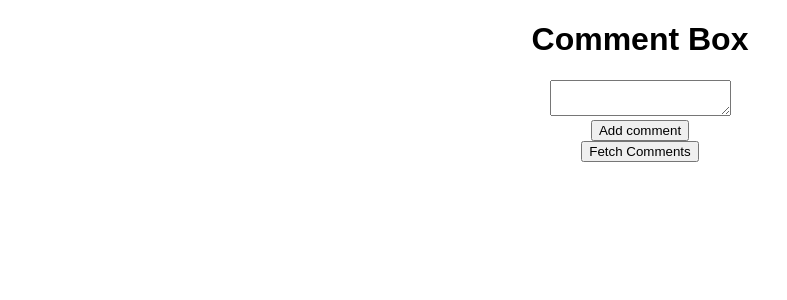
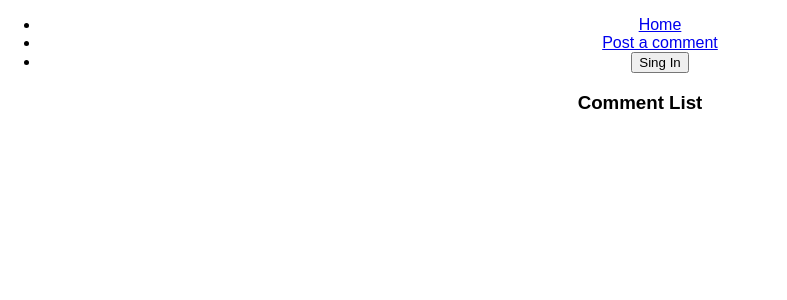
Before and after one commit to ArtemTyzhnenko/HigherOrderComponents, a React (Create React App) app: page / in a window 1280 px wide. Shown: the top 300 px of the page, without its empty margins (0-787 px from the left). Built offline with nearby package versions, Linux system fonts and the light colour scheme.

Commit message:
add routes and create navigation, and create auth reducer

```diff
--- a/src/components/App.js
+++ b/src/components/App.js
@@ -1,17 +1,54 @@
 import React, {Component} from 'react';
-import './App.css';
+import { Route, Link } from 'react-router-dom';
+import { connect } from 'react-redux';
+import { changeAuth } from '../reducers/auth/actions'
 import CommentBoxContainer from '../containers/CommentBoxContainer/CommentBoxContainer';
 import CommentListContainer from '../containers/CommentListContainer/CommentListContainer';
 
+import './App.css';
+
 class App extends Component {
+
+    renderButton = () =>{
+        const { changeAuth } = this.props;
+        if(this.props.auth){
+            return <button onClick={() => changeAuth()}>Sing Out</button>
+        } else {
+            return <button onClick={() => changeAuth()}>Sing In</button>
+        }
+    };
+
+    renderHeader = () =>{
+        return(
+            <ul>
+                <li>
+                    <Link to="/">Home</Link>
+                </li>
+                <li>
+                    <Link to="/post">Post a comment</Link>
+                </li>
+                <li>
+                    { this.renderButton() }
+                </li>
+            </ul>
+        )
+    };
+
     render() {
         return (
             <div className="App">
-                <CommentBoxContainer />
-                <CommentListContainer />
+                { this.renderHeader() }
+                <Route path='/post' component={ CommentBoxContainer } />
+                <Route path='/' exact component={ CommentListContainer }/>
             </div>
         );
     }
 }
 
-export default App;
+const mapStateToProps = ({ auth }) => {
+    return {
+        auth: auth.auth,
+    };
+};
+
+export default connect(mapStateToProps, { changeAuth })(App);
--- a/src/components/CommentList/CommentList.js
+++ b/src/components/CommentList/CommentList.js
@@ -10,6 +10,7 @@ const CommentList = ({ comments }) => {
 
     return (
       <div>
+          <h3>Comment List</h3>
           <ul>
               { renderComments() }
           </ul>
--- a/src/index.js
+++ b/src/index.js
@@ -2,11 +2,14 @@ import React from 'react';
 import ReactDOM from 'react-dom';
 import './index.css';
 import App from './components/App';
+import { BrowserRouter, Route } from 'react-router-dom'
 
 import Root from './Root'
 
 ReactDOM.render(
     <Root>
-        <App />
+        <BrowserRouter>
+            <Route path='/' component={App}/>
+        </BrowserRouter>
     </Root>
     , document.getElementById('root'));
--- /dev/null
+++ b/src/reducers/auth/actionTypes.js
@@ -0,0 +1 @@
+export const CHANGE_AUTH='CHANGE_AUTH';
--- /dev/null
+++ b/src/reducers/auth/actions.js
@@ -0,0 +1,7 @@
+import * as actionTypes from './actionTypes'
+
+export const changeAuth = () =>{
+    return {
+        type: actionTypes.CHANGE_AUTH,
+    }
+}
--- /dev/null
+++ b/src/reducers/auth/reducerAuth.js
@@ -0,0 +1,19 @@
+import * as actionTypes from './actionTypes';
+
+const initialState = {
+    auth: false,
+};
+
+const auth = (state = initialState, action) => {
+    switch (action.type) {
+        case actionTypes.CHANGE_AUTH:
+            return{
+                ...state,
+                auth: !state.auth,
+            };
+        default:
+            return state;
+    }
+};
+
+export default auth;
--- a/src/reducers/index.js
+++ b/src/reducers/index.js
@@ -1,5 +1,5 @@
 import {combineReducers} from 'redux';
 import comments from './comments/reducerComments';
+import auth from './auth/reducerAuth';
 
-
-export default combineReducers({ comments });
+export default combineReducers({ comments, auth });
```
